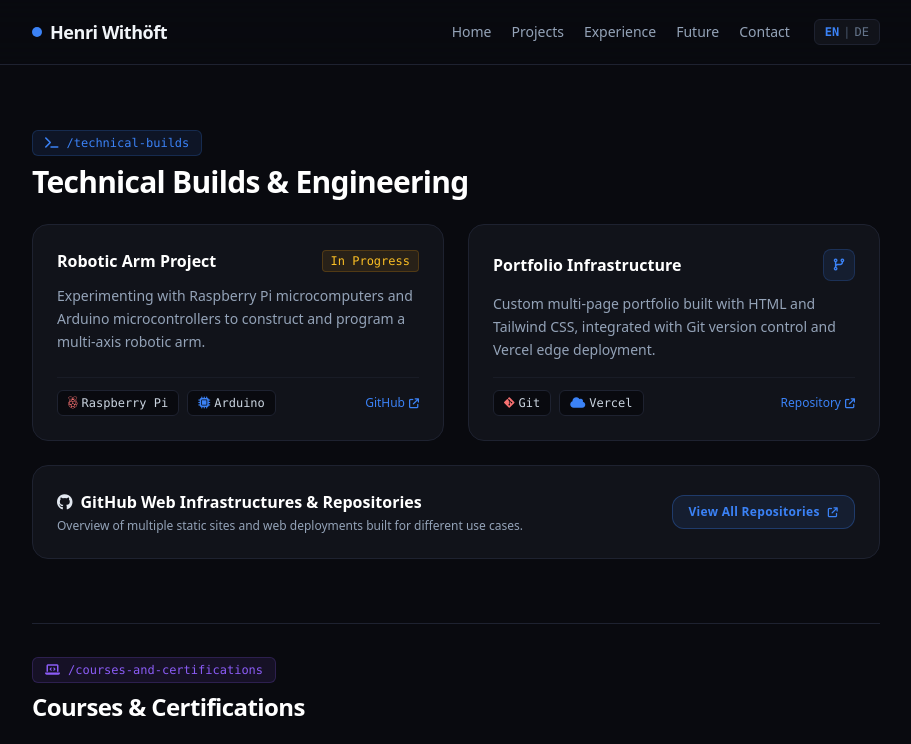
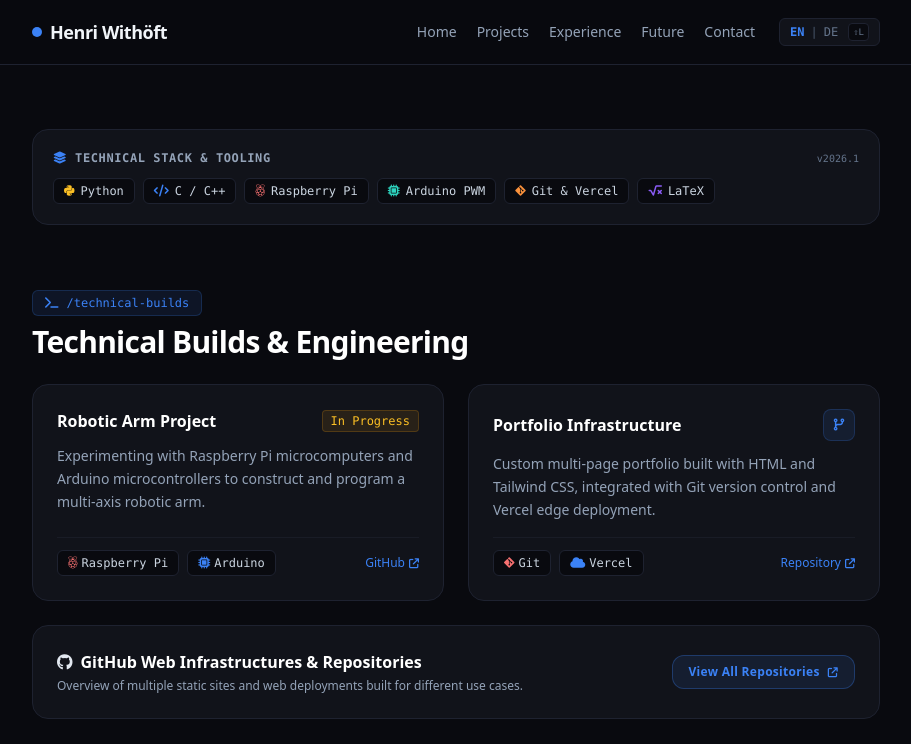
Before and after one commit to henri20HUB/portfolio, a plain HTML site: page projects.html in a window 1280 px wide. Shown: the top 744 px of the page, without its empty margins (184-1095 px from the left). Drawn offline with nearby package versions, Linux system fonts and the light colour scheme.

Commit message:
Added technical stack badges to projects page and Shift+L global keyboard shortcut for language toggle

```diff
--- a/components.js
+++ b/components.js
@@ -10,7 +10,7 @@ document.addEventListener("DOMContentLoaded", () => {
 
     // Shared Header
     const headerHTML = `
-    <header class="border-b border-borderSubtle bg-darkBg/80 backdrop-blur-xl sticky top-0 z-50">
+    <header class="border-b border-borderSubtle bg-darkBg/85 backdrop-blur-xl sticky top-0 z-50">
         <div class="max-w-4xl mx-auto px-6 h-16 flex items-center justify-between">
             <a href="index.html" class="font-bold text-lg tracking-tight hover:text-accentBlue transition-colors flex items-center gap-2">
                 <span class="w-2.5 h-2.5 rounded-full bg-accentBlue animate-ping"></span>
@@ -40,11 +40,12 @@ document.addEventListener("DOMContentLoaded", () => {
                     </a>
                 </nav>
 
-                <!-- Toggle Button -->
-                <button id="lang-toggle" class="text-xs font-mono font-medium px-2.5 py-1 rounded-md bg-cardBg border border-borderSubtle text-slate-300 hover:border-accentBlue/50 transition-all flex items-center gap-1 cursor-pointer">
+                <!-- Toggle Button with Keyboard Hint -->
+                <button id="lang-toggle" title="Press Shift + L to toggle language" class="text-xs font-mono font-medium px-2.5 py-1 rounded-md bg-cardBg border border-borderSubtle text-slate-300 hover:border-accentBlue/50 transition-all flex items-center gap-1.5 cursor-pointer group">
                     <span id="btn-lang-en" class="${currentLang === 'en' ? 'text-accentBlue font-bold' : 'text-slate-500'}">EN</span>
                     <span class="text-slate-600">|</span>
                     <span id="btn-lang-de" class="${currentLang === 'de' ? 'text-accentBlue font-bold' : 'text-slate-500'}">DE</span>
+                    <kbd class="hidden sm:inline-block text-[9px] px-1 py-0.2 rounded bg-darkBg border border-borderSubtle text-slate-500 group-hover:text-slate-300 transition-colors ml-1">⇧L</kbd>
                 </button>
             </div>
         </div>
@@ -86,3 +87,11 @@ document.addEventListener("DOMContentLoaded", () => {
         });
     }
 });
+
+// Keyboard Shortcut Listener: Shift + L to toggle language anywhere on the site
+document.addEventListener("keydown", (e) => {
+    if (e.shiftKey && e.key.toLowerCase() === "l") {
+        const toggleBtn = document.getElementById("lang-toggle");
+        if (toggleBtn) toggleBtn.click();
+    }
+});
--- a/projects.html
+++ b/projects.html
@@ -36,6 +36,26 @@
     <div id="navbar"></div>
 
     <main class="max-w-4xl mx-auto px-6 py-16 flex-grow space-y-16">
+
+        <!-- Technical Stack Overview -->
+        <div class="p-5 rounded-2xl bg-cardBg border border-borderSubtle space-y-3">
+            <div class="flex items-center justify-between">
+                <h3 class="text-xs font-mono font-semibold uppercase tracking-wider text-slate-400 flex items-center gap-2">
+                    <i class="fas fa-layer-group text-accentBlue"></i>
+                    <span class="lang-en">Technical Stack & Tooling</span>
+                    <span class="lang-de">Technischer Stack & Tools</span>
+                </h3>
+                <span class="text-[10px] font-mono text-slate-500">v2026.1</span>
+            </div>
+            <div class="flex flex-wrap gap-2 text-xs font-mono">
+                <span class="px-2.5 py-1 rounded-md bg-darkBg border border-borderSubtle text-slate-300"><i class="fab fa-python text-amber-400 mr-1.5"></i>Python</span>
+                <span class="px-2.5 py-1 rounded-md bg-darkBg border border-borderSubtle text-slate-300"><i class="fas fa-code text-accentBlue mr-1.5"></i>C / C++</span>
+                <span class="px-2.5 py-1 rounded-md bg-darkBg border border-borderSubtle text-slate-300"><i class="fab fa-raspberry-pi text-red-400 mr-1.5"></i>Raspberry Pi</span>
+                <span class="px-2.5 py-1 rounded-md bg-darkBg border border-borderSubtle text-slate-300"><i class="fas fa-microchip text-teal-400 mr-1.5"></i>Arduino PWM</span>
+                <span class="px-2.5 py-1 rounded-md bg-darkBg border border-borderSubtle text-slate-300"><i class="fab fa-git-alt text-orange-400 mr-1.5"></i>Git & Vercel</span>
+                <span class="px-2.5 py-1 rounded-md bg-darkBg border border-borderSubtle text-slate-300"><i class="fas fa-square-root-variable text-accentPurple mr-1.5"></i>LaTeX</span>
+            </div>
+        </div>
 
         <!-- SECTION 1: Technical Builds -->
         <div class="space-y-6">
```
